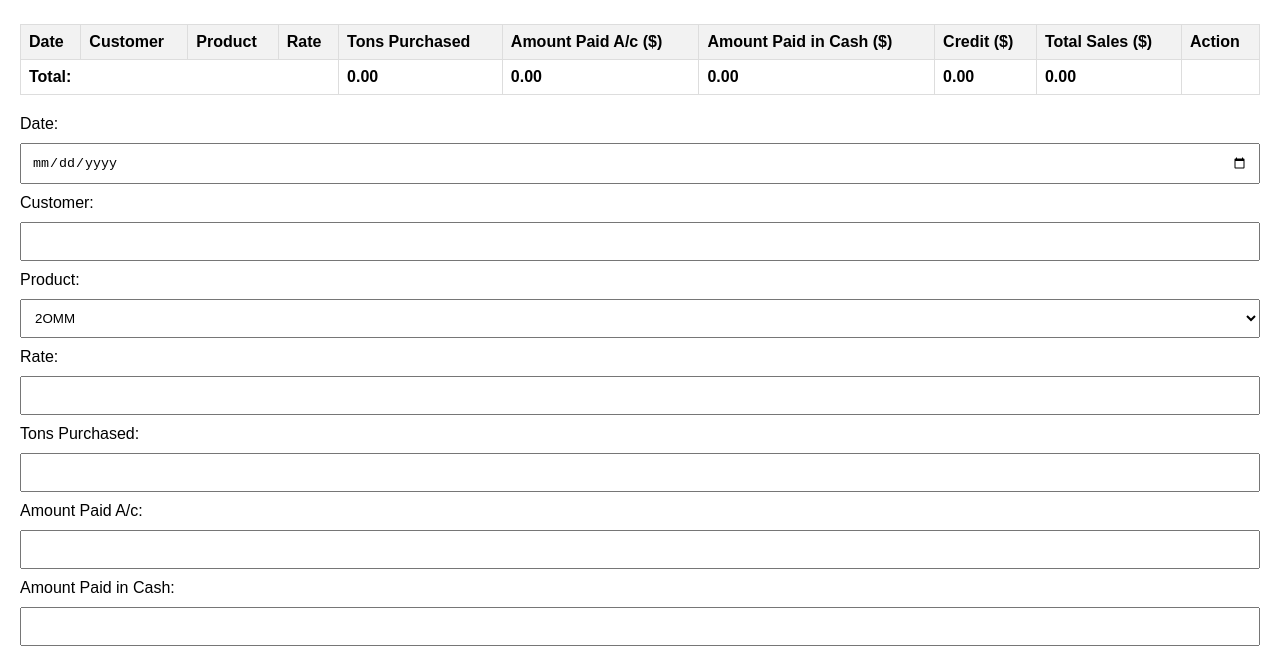
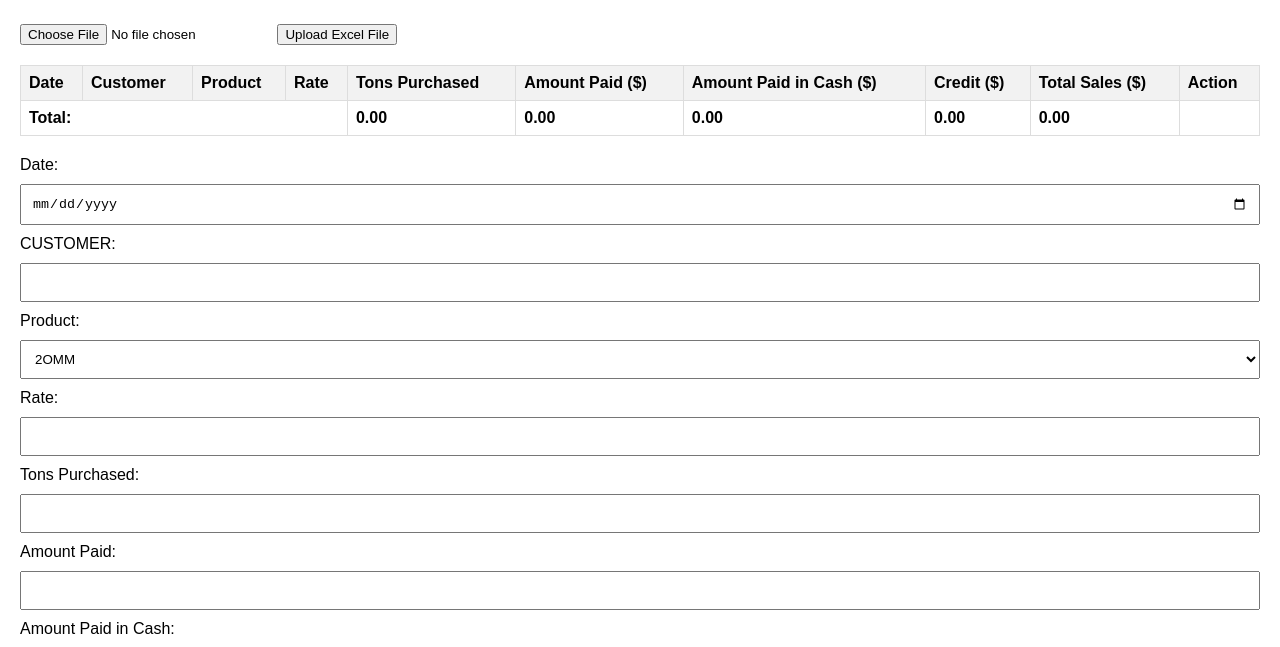
Before and after one commit to nithinreddydnr009/siddipet6.0, a plain HTML site: page index.html in a window 1280 px wide. Shown: the part 117-764 px from the top of the page. Drawn offline with Linux system fonts and the light colour scheme.

Commit message:
Update index.html

```diff
--- a/index.html
+++ b/index.html
@@ -10,6 +10,9 @@
 
     <h1>SIDDIPET DAILY SALES TOOL</h1>
 
+    <input type="file" id="fileInput" accept=".xlsx">
+    <button onclick="uploadFile()">Upload Excel File</button>
+
     <table id="salesTable">
         <thead>
             <tr>
@@ -18,7 +21,7 @@
                 <th>Product</th>
                 <th>Rate</th>
                 <th>Tons Purchased</th>
-                <th>Amount Paid A/c ($)</th>
+                <th>Amount Paid ($)</th>
                 <th>Amount Paid in Cash ($)</th>
                 <th>Credit ($)</th>
                 <th>Total Sales ($)</th>
@@ -45,7 +48,7 @@
         <label for="dateInput">Date:</label>
         <input type="date" id="dateInput">
 
-        <label for="personInput">Customer:</label>
+        <label for="personInput">CUSTOMER:</label>
         <input type="text" id="personInput">
 
         <label for="productInput">Product:</label>
@@ -64,7 +67,7 @@
         <label for="tonsInput">Tons Purchased:</label>
         <input type="number" id="tonsInput">
 
-        <label for="amountPaidInput">Amount Paid A/c:</label>
+        <label for="amountPaidInput">Amount Paid:</label>
         <input type="number" id="amountPaidInput">
 
         <label for="amountPaidInCashInput">Amount Paid in Cash:</label>
```
